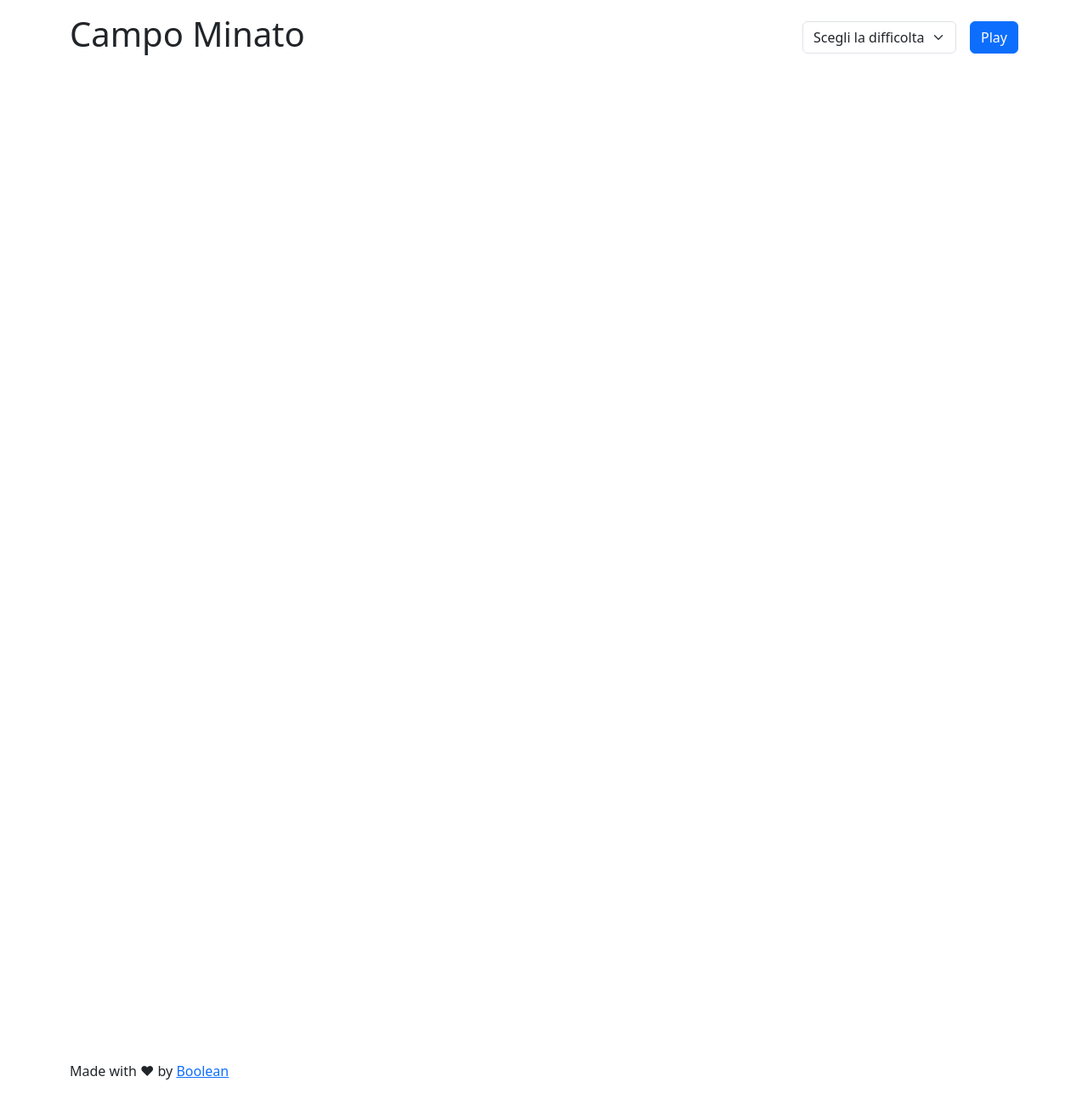
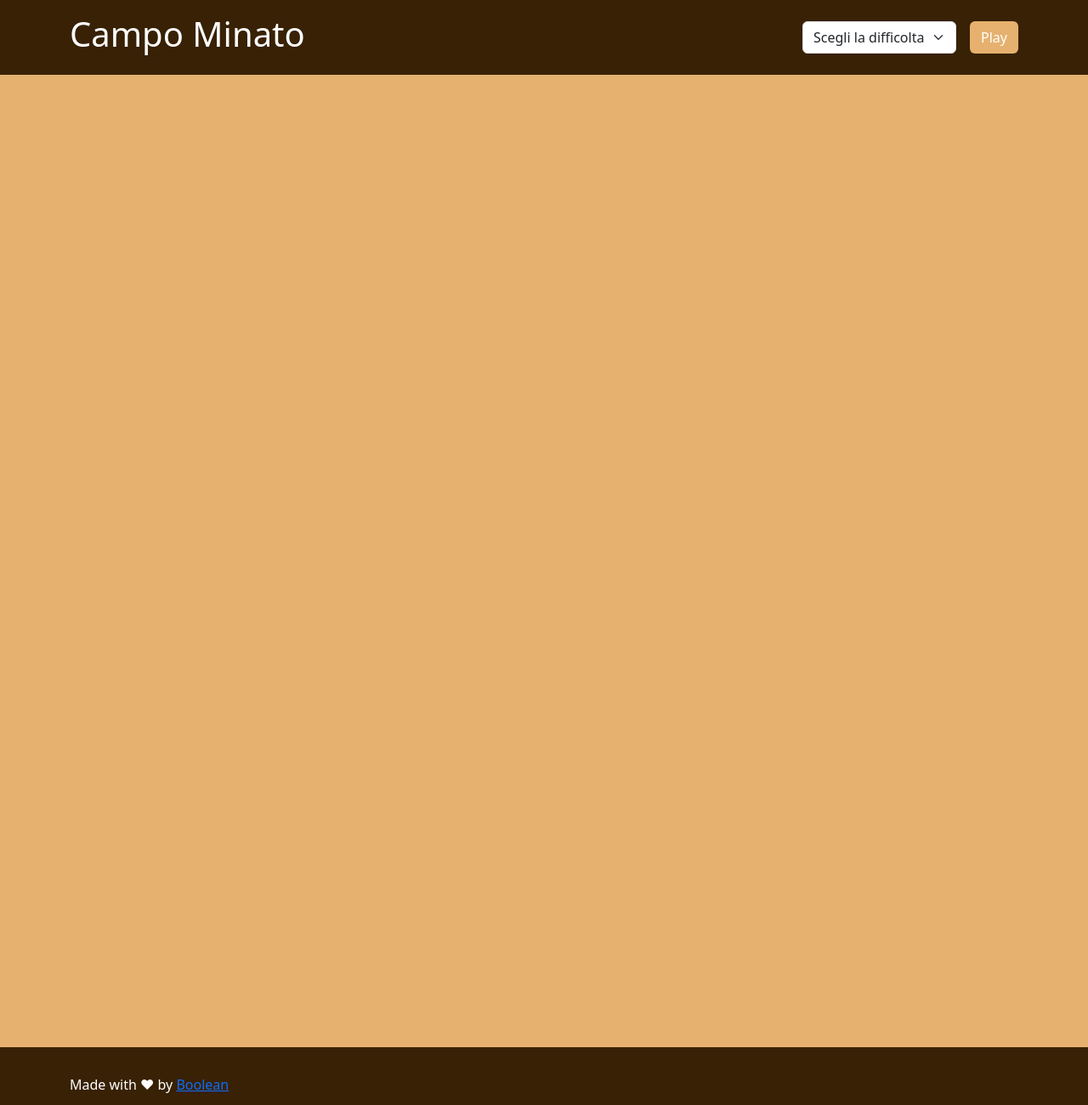
Before and after one commit to zGiusee/js-campominato-dom, a plain HTML site: page index.html in a window 1280 px wide. Shown: the whole page at 85% size. Drawn offline with nearby package versions, Linux system fonts and the light colour scheme.

Commit message:
[UPDATE] Customization done (ex 100%complete)

```diff
--- a/css/style.css
+++ b/css/style.css
@@ -7,21 +7,23 @@
 
 /* CREO LA CLASSE SQUARE */
 .square{
-
-    background-color: #7FFFD4;
-    border: 1px solid black;
+    background-image: url(../img/sand.jpg);
+    background-size: cover;
+    border: 2px solid #4d2d06;
     display: flex;
     justify-content: center;
     align-items: center;
+    margin: 2px;
 
 }
 
 .clicked{
-    background-color: #fff;
+    background-image: url(../img/sand-shells.jpg);
+    background-size: cover;
 }
 
 .bomb{
-    background-color: red;
+    background-image: url(../img/fire.jpg);
 }
 
 #griglia{
@@ -30,8 +32,10 @@
 }
 
 
+.bg-light-brown{
+    background-color: #E6B16F;
+}
 
-
-.bg-green{
-    background-color: #7FFFD4;
+.bg-dark-brown{
+    background-color: #382104;
 }
--- a/index.html
+++ b/index.html
@@ -11,15 +11,15 @@
     <!-- Document title -->
     <title>js-campominato-grid</title>
 </head>
-<body>
+<body class="bg-light-brown">
 
-    <header>
-        <div class="container">
-            <div class="row my-3">
+    <header class="bg-dark-brown">
+        <div class="container bg-dark-brown">
+            <div class="row py-3">
 
                 <div class="col-6">
                     <div>
-                        <h1>Campo Minato</h1>
+                        <h1 class="text-white">Campo Minato</h1>
                     </div>
                 </div>
 
@@ -32,7 +32,7 @@
                                 <option value="2">Medio</option>
                                 <option value="3">Difficile</option>
                             </select>
-                            <button class="btn btn-primary" id="play">Play</button>
+                            <button class="btn bg-light-brown text-white" id="play">Play</button>
                         </div>
                     </div>
                 </div>
@@ -53,13 +53,13 @@
         </div>
     </main>
 
-    <footer>
+    <footer class="bg-dark-brown">
         <div class="container">
-            <div class="row my-3">
+            <div class="row py-3">
 
                 <div class="col-12">
                     <div class="py-3">
-                        <p class="mb-0">Made with &#10084; by <a href="">Boolean</a></p>
+                        <p class="mb-0 text-white">Made with &#10084; by <a href="">Boolean</a></p>
                     </div>
                 </div>
 
--- a/js/script.js
+++ b/js/script.js
@@ -48,7 +48,7 @@ function createSquare(num, squarePerRow){
     square.classList.add('square');
 
     // Modifico la grandezza dei quadrati usando i calcoli precedentementi fatti nella funzione 'generateGridContent'
-    square.style.width = `calc(100% / ${squarePerRow})`;
+    square.style.width = `calc(100% / ${squarePerRow} - 8px)`;
     square.style.height = square.style.width;
 
 
```
